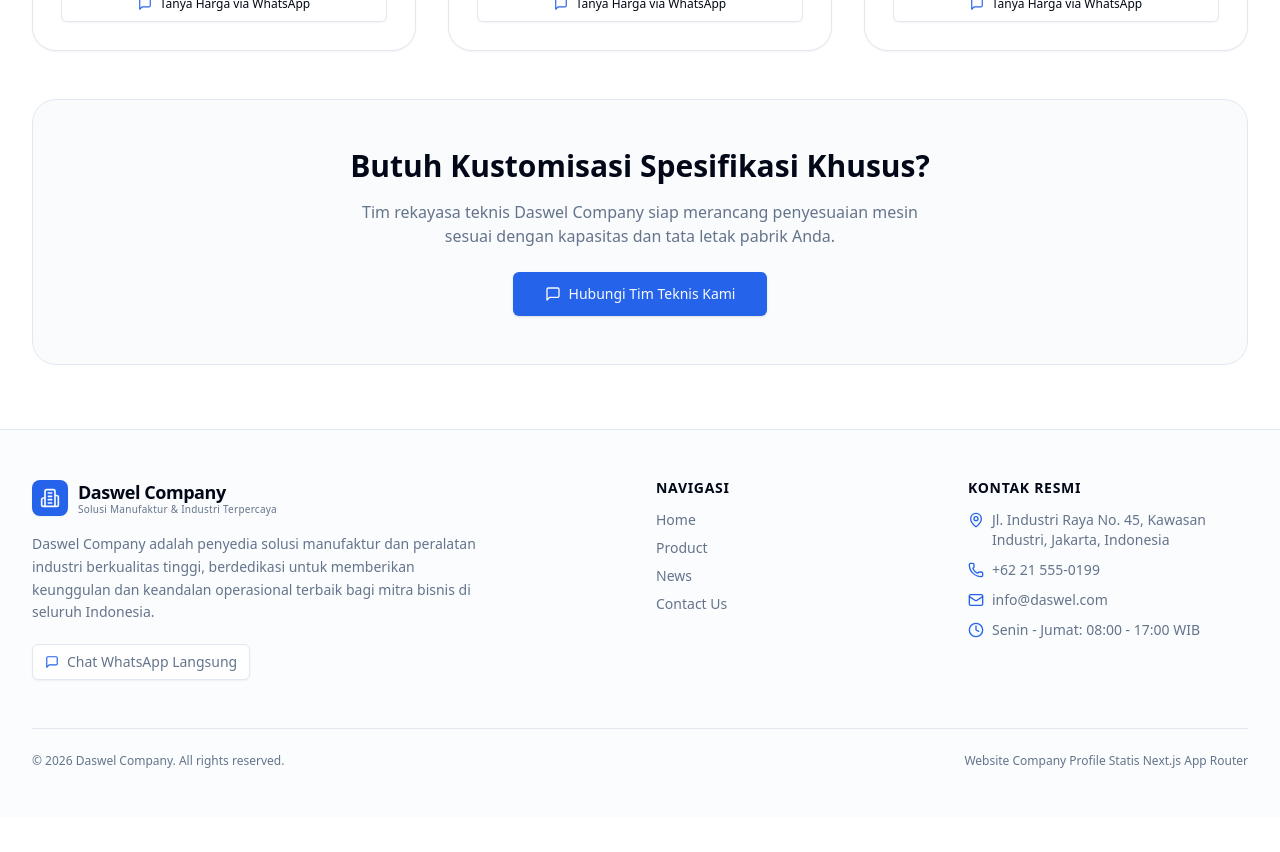
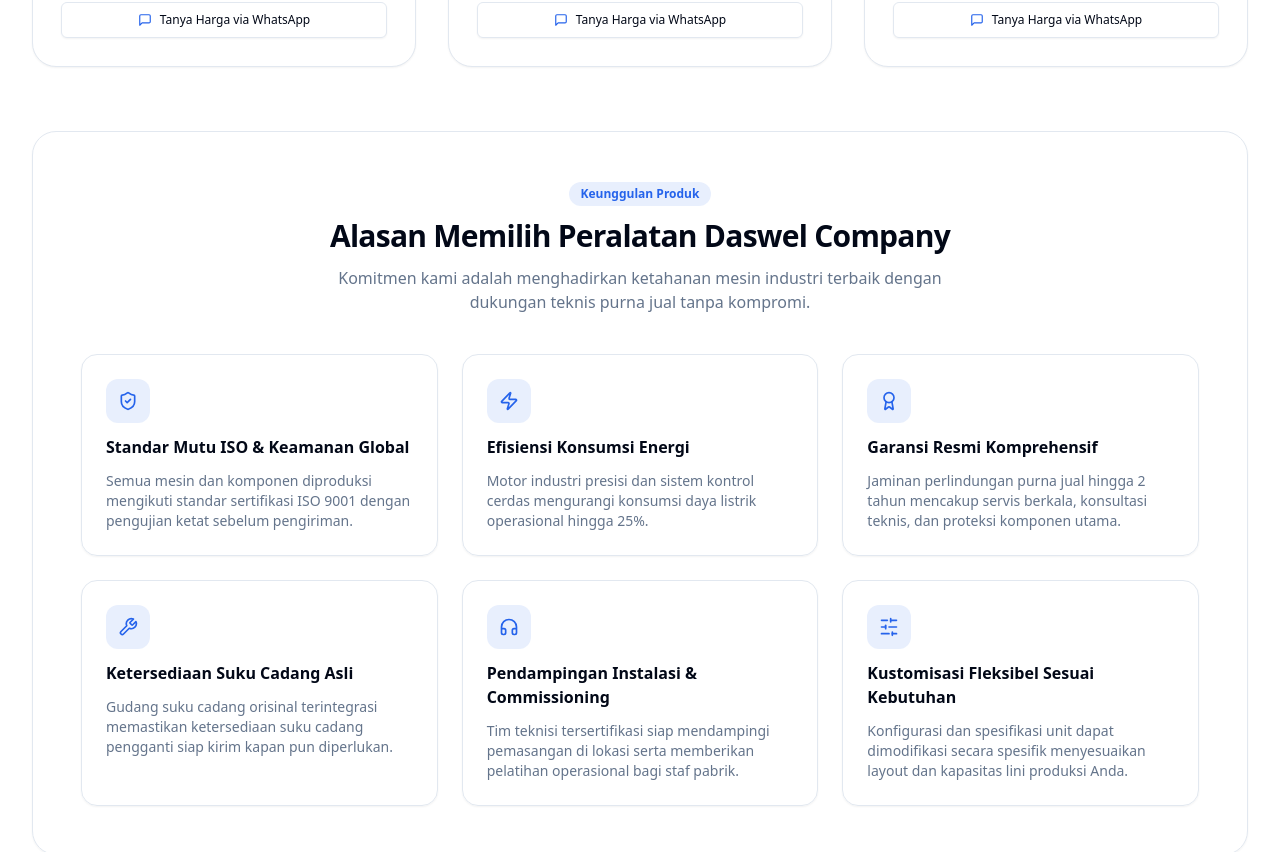
Before and after one commit to Snouzen/daswel-comp, a Next.js app: page /products in a window 1280 px wide. Shown: the part 1060-1912 px from the top of the page. Before the commit the page ends 1877 px from the top, so only its background shows below. Built offline with nearby package versions, Linux system fonts and the light colour scheme.

Commit message:
feat: add why choose us section to products page

```diff
--- a/app/products/page.tsx
+++ b/app/products/page.tsx
@@ -3,7 +3,54 @@
 import { companyData } from "@/data/company";
 import { ProductGrid } from "@/components/products/product-grid";
 import { Button } from "@/components/ui/button";
-import { MessageSquare } from "lucide-react";
+import {
+  MessageSquare,
+  ShieldCheck,
+  Zap,
+  Award,
+  Wrench,
+  Headphones,
+  SlidersHorizontal,
+} from "lucide-react";
+
+const productAdvantages = [
+  {
+    icon: ShieldCheck,
+    title: "Standar Mutu ISO & Keamanan Global",
+    description:
+      "Semua mesin dan komponen diproduksi mengikuti standar sertifikasi ISO 9001 dengan pengujian ketat sebelum pengiriman.",
+  },
+  {
+    icon: Zap,
+    title: "Efisiensi Konsumsi Energi",
+    description:
+      "Motor industri presisi dan sistem kontrol cerdas mengurangi konsumsi daya listrik operasional hingga 25%.",
+  },
+  {
+    icon: Award,
+    title: "Garansi Resmi Komprehensif",
+    description:
+      "Jaminan perlindungan purna jual hingga 2 tahun mencakup servis berkala, konsultasi teknis, dan proteksi komponen utama.",
+  },
+  {
+    icon: Wrench,
+    title: "Ketersediaan Suku Cadang Asli",
+    description:
+      "Gudang suku cadang orisinal terintegrasi memastikan ketersediaan suku cadang pengganti siap kirim kapan pun diperlukan.",
+  },
+  {
+    icon: Headphones,
+    title: "Pendampingan Instalasi & Commissioning",
+    description:
+      "Tim teknisi tersertifikasi siap mendampingi pemasangan di lokasi serta memberikan pelatihan operasional bagi staf pabrik.",
+  },
+  {
+    icon: SlidersHorizontal,
+    title: "Kustomisasi Fleksibel Sesuai Kebutuhan",
+    description:
+      "Konfigurasi dan spesifikasi unit dapat dimodifikasi secara spesifik menyesuaikan layout dan kapasitas lini produksi Anda.",
+  },
+];
 
 export const metadata: Metadata = {
   title: "Katalog Produk & Peralatan Manufaktur",
@@ -28,7 +75,7 @@
 
 export default function ProductsPage() {
   return (
-    <div className="container mx-auto max-w-7xl px-4 sm:px-6 lg:px-8 py-12 sm:py-16 space-y-12">
+    <div className="container mx-auto max-w-7xl px-4 sm:px-6 lg:px-8 py-12 sm:py-16 space-y-16">
       {/* Page Header */}
       <header className="max-w-3xl space-y-4">
         <div className="inline-flex items-center gap-1.5 rounded-full bg-primary/10 px-3 py-1 text-xs font-semibold text-primary">
@@ -45,6 +92,44 @@
       {/* Interactive Products Grid with Search & Filters */}
       <section aria-label="Katalog Produk Interaktif">
         <ProductGrid products={productsData} />
+      </section>
+
+      {/* Alasan Memilih Produk Kami */}
+      <section
+        className="rounded-3xl border bg-card/60 p-8 sm:p-12 space-y-10 shadow-sm"
+        aria-label="Alasan Memilih Produk Kami"
+      >
+        <div className="text-center max-w-2xl mx-auto space-y-3">
+          <div className="inline-flex items-center gap-1.5 rounded-full bg-primary/10 px-3 py-1 text-xs font-semibold text-primary">
+            <span>Keunggulan Produk</span>
+          </div>
+          <h2 className="text-2xl sm:text-3xl font-bold tracking-tight text-foreground">
+            Alasan Memilih Peralatan {companyData.name}
+          </h2>
+          <p className="text-muted-foreground text-sm sm:text-base leading-relaxed">
+            Komitmen kami adalah menghadirkan ketahanan mesin industri terbaik dengan dukungan teknis purna jual tanpa kompromi.
+          </p>
+        </div>
+
+        <div className="grid grid-cols-1 md:grid-cols-2 lg:grid-cols-3 gap-6">
+          {productAdvantages.map((adv, idx) => {
+            const Icon = adv.icon;
+            return (
+              <div
+                key={idx}
+                className="rounded-2xl border bg-background/80 p-6 shadow-sm hover:border-primary/40 hover:shadow-md transition-all space-y-3"
+              >
+                <div className="flex h-11 w-11 items-center justify-center rounded-xl bg-primary/10 text-primary">
+                  <Icon className="h-5 w-5" />
+                </div>
+                <h3 className="font-bold text-base text-foreground">{adv.title}</h3>
+                <p className="text-xs sm:text-sm text-muted-foreground leading-relaxed">
+                  {adv.description}
+                </p>
+              </div>
+            );
+          })}
+        </div>
       </section>
 
       {/* Bottom Consultation Banner */}
```
